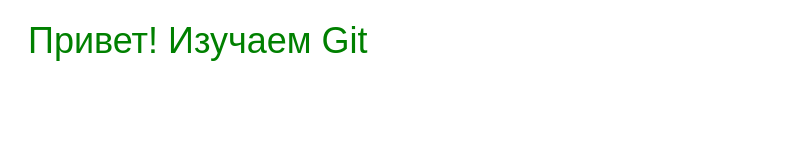
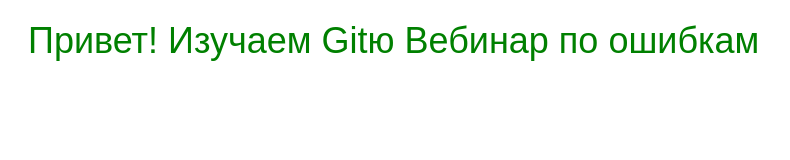
Before and after one commit to Aleksandr358/Vebinar-po-Git-Githab, a plain HTML site: page index.html in a window 1280 px wide. Shown: the whole page, without its empty margins (0-790 px from the left). Drawn offline with Linux system fonts and the light colour scheme.

Commit message:
Update index.html

```diff
--- a/index.html
+++ b/index.html
@@ -8,6 +8,6 @@
     <link rel="stylesheet" href="styles.css">
 </head>
 <body>
- <p class="text">Привет! Изучаем Git</p>
+ <p class="text">Привет! Изучаем Gitю Вебинар по ошибкам</p>
 </body>
 </html>
```
